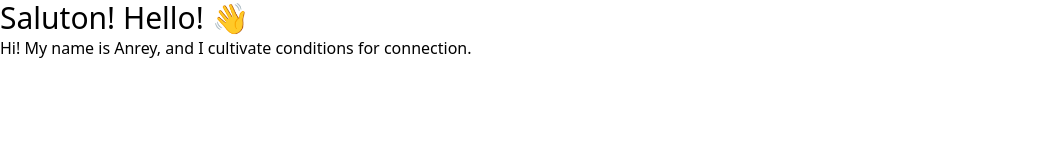
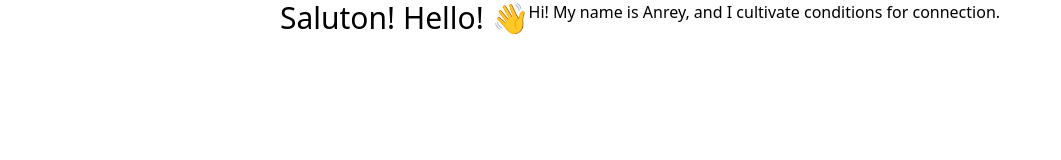
Before and after one commit to anreyw/anrey.wang, an Eleventy site: page index.html in a window 1280 px wide. Shown: the whole page, without its empty margins (0-1061 px from the left). Built offline with nearby package versions, Linux system fonts and the light colour scheme; Eleventy itself is replaced by a stand-in of ours; files that its build step writes are made by us from their sources.

Commit message:
Test TailwindCSS
- Trying to turn body into display flex but having trouble
  with each element

```diff
--- a/index.html
+++ b/index.html
@@ -5,7 +5,7 @@
     <meta name="viewport" content="width=device-width, initial-scale=1.0" />
     <link href="./output.css" rel="stylesheet" />
   </head>
-  <body>
+  <body class="flex justify-center">
     <h1 class="text-3xl">Saluton! Hello! 👋</h1>
     <p>Hi! My name is Anrey, and I cultivate conditions for connection.</p>
   </body>
```
Also changed, not shown: output.css.
